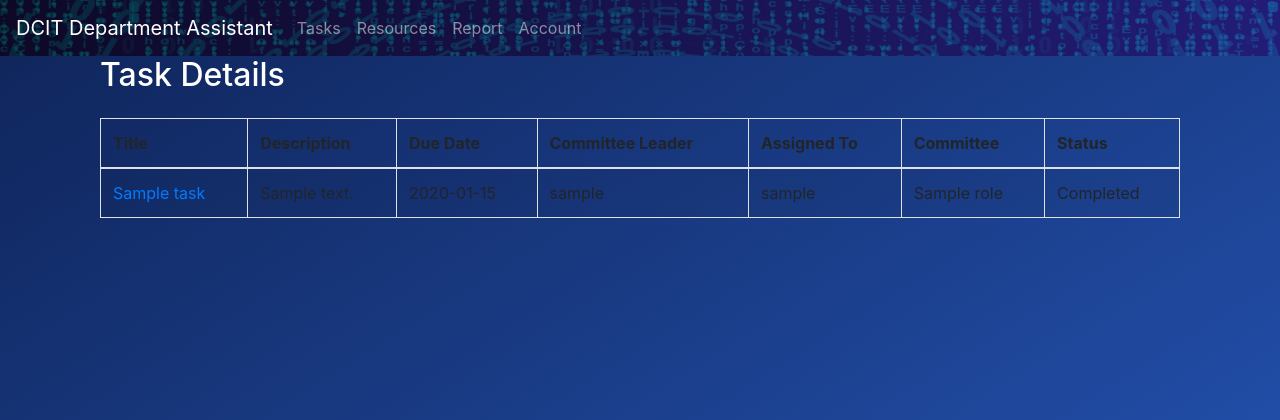
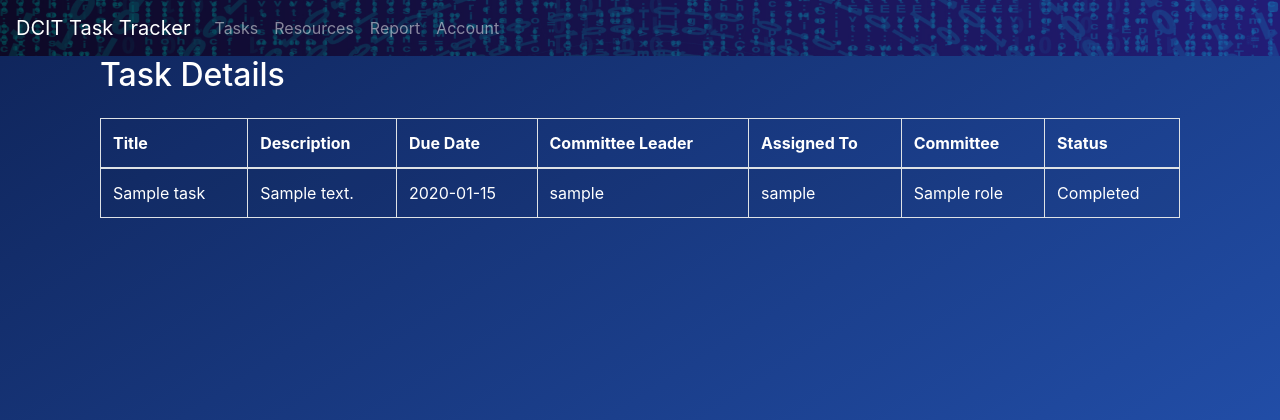
Before and after one commit to Updeus/Final-Year-Project, a Python web app: template App/templates/tasks.html in a window 1280 px wide. Shown: the top 420 px of the page. Run offline with Jinja, Linux system fonts and the light colour scheme; the template is opened without the code that fills it: most values are stand-ins (such as "Sample title", 1, 10 or a date in 2020); some libraries are stand-ins or nearby versions.

Commit message:
front end readability

```diff
--- a/App/templates/Account.html
+++ b/App/templates/Account.html
@@ -62,8 +62,8 @@
 
 
 {% extends "layout.html" %}
-{% block title %}DCIT Department Assistant{% endblock %}
-{% block page %}DCIT Department Assistant{% endblock %}
+{% block title %}DCIT Task Tracker{% endblock %}
+{% block page %}DCIT Task Tracke{% endblock %}
 {{ super() }}
 
 {% block content %}
--- a/App/templates/reports.html
+++ b/App/templates/reports.html
@@ -75,7 +75,7 @@ reportTypeChanged();
 <h2>Previous Reports</h2>
 <ul>
   {% for report in reports %}
-  <li><a href="{{ url_for('user_views.download_attachment', filename=report.filename) }}">{{ report.filename }}</a></li>
+  <li><a href="{{ url_for('user_views.download_attachment', filename=report.filename) }}" style="color:white">{{ report.filename }}</a></li>
   {% endfor %}
 </ul>
 {% endblock %}
--- a/App/templates/tasks.html
+++ b/App/templates/tasks.html
@@ -9,9 +9,23 @@
     <script src="https://maxcdn.bootstrapcdn.com/bootstrap/4.5.2/js/bootstrap.min.js"></script>
 </head>
 
+<style>
+    td{
+        color:white;
+    }
+
+    thead{
+        color:white;
+    }
+
+    .link{
+        color: white;
+    }
+</style>
+
 {% extends "layout.html" %}
-{% block title %}DCIT Department Assistant{% endblock %}
-{% block page %}DCIT Department Assistant{% endblock %}
+{% block title %}DCIT Task Tracker{% endblock %}
+{% block page %}DCIT Task Tracker{% endblock %}
 {{ super() }}
 
 
@@ -34,7 +48,7 @@
             {% for task in tasks %}
             <tr>
                 <td>
-                    <a href="{{ url_for('user_views.task_details', task_id=task.id) }}">{{ task.title }}</a>
+                    <a href="{{ url_for('user_views.task_details', task_id=task.id) }}" style="color:white">{{ task.title }}</a>
                 </td>
                 <td>{{ task.description }}</td>
                 <td>{{ task.due_date.strftime('%Y-%m-%d') }}</td>
--- a/App/templates/user_settings.html
+++ b/App/templates/user_settings.html
@@ -2,8 +2,8 @@
 <!doctype html>
 <html>
   {% extends "layout.html" %}
-  {% block title %}DCIT Department Assistant{% endblock %}
-  {% block page %}DCIT Department Assistant{% endblock %}
+  {% block title %}DCIT Task Tracker{% endblock %}
+  {% block page %}DCIT Task Tracker{% endblock %}
   {{ super() }}
 
   {% block content %}
```
Also changed, not shown: App/templates/resources.html (+20 -31 lines), 1 other file.
